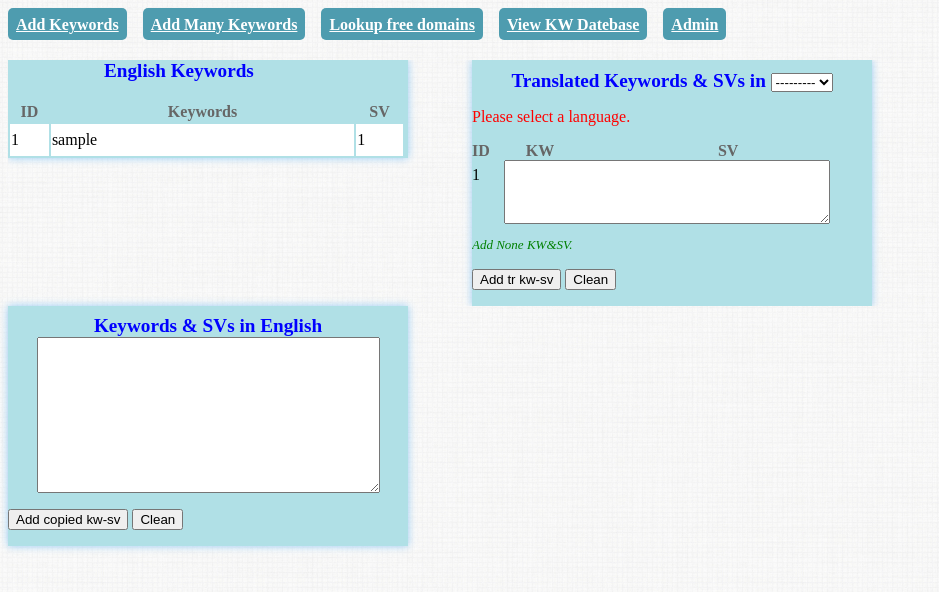
After one commit to danibudi/tld_keywords_tool, a Django app: page /manykw in a window 1280 px wide. The commit adds this page. Shown: the top 592 px of the page, without its empty margins (0-939 px from the left). Run offline with Django 3.2, Linux system fonts and the light colour scheme; tables that the repository leaves empty hold one stand-in row (values such as "Sample post"); parts of the project's set-up code (start-up, migrations or seed data) failed here and were passed over.

Commit message:
add many kws with table

```diff
--- a/kwt/kwt/forms.py
+++ b/kwt/kwt/forms.py
@@ -28,6 +28,21 @@ class KwdSvForm(Form):
     def __init__(self, *args, **kwargs):
         super(KwdSvForm, self).__init__(*args, **kwargs)
         self.fields['kwd_sv'].label = "Keywords&SV"
+
+
+class TranslatedForm(Form):
+    kwd_sv_tr = forms.CharField(widget=forms.Textarea, required=False,
+                             help_text='Translated keywords and SVs.')
+    language = forms.ModelChoiceField(
+        lang_all.order_by('language'),
+        widget=forms.Select(
+            attrs={"onChange": 'click_submit()'}), required=False)
+
+    def __init__(self, *args, **kwargs):
+        super(TranslatedForm, self).__init__(*args, **kwargs)
+        self.fields['kwd_sv_tr'].label = "Translated Keywords&SV"
+        self.fields['kwd_sv_tr'].widget.attrs = {
+            "style": "width:80%; resize: vertical; font-size: larger; line-height: 2.4em;"}
 
 
 class KeywordListForm(ModelForm):
--- a/kwt/kwt/templates/grid.html
+++ b/kwt/kwt/templates/grid.html
@@ -74,7 +74,7 @@ function clr()
 <h1 style="color:#4E9CAF; margin-top: 2em;">
 Available domains
 </h1>
-    <form name="form_lang" action="" method="post">{% csrf_token %}
+    <form name="form_lang" action="" method="post">
     {{ form_lang.management_form }}
     {{ form_lang.as_p }}
     <input type="submit" value="Show available Domains" />
--- /dev/null
+++ b/kwt/kwt/templates/manykw.html
@@ -0,0 +1,292 @@
+{% load i18n %}
+{% get_available_languages as LANGUAGES %}
+<!DOCTYPE html PUBLIC "-//W3C//DTD XHTML 1.0 Transitional//EN"
+    "http://www.w3.org/TR/xhtml1/DTD/xhtml1-transitional.dtd">
+<?xml version="1.0" encoding="utf-8"?>
+<html xmlns="http://www.w3.org/1999/xhtml">
+
+<head>
+<style>
+.tkw
+{
+overflow:auto;
+background-color: #b0e0e6;
+box-shadow: 0em 0em 0.5em #97CBF4;
+vertical-align:top!important;
+width: 25em;
+}
+.title{
+    color: blue;
+    font-size:larger;
+    font-weight:bold;
+    text-align:center;
+    margin-left:5em;
+    margin-top:0.5em;
+}
+.errorlist {
+   font-size: small!important;
+}
+
+ul.errorlist {
+   font-size: small!important;
+   color: red;
+   text-align: left;
+}
+
+}
+.textarea {
+    border: none;
+    width: 100%;
+    -webkit-box-sizing: border-box; /* <=iOS4, <= Android  2.3 */
+    -moz-box-sizing: border-box; /* FF1+ */
+    box-sizing: border-box; /* Chrome, IE8, Opera, Safari 5.1*/
+}
+
+.helptext {
+    font-size: small;
+    font-style: italic;
+    color: green;
+}
+
+.flex-container {
+    display: -webkit-box;
+    display: -moz-box;
+    display: -ms-flexbox;
+    display: -webkit-flex;
+    display: flex;
+    -webkit-box-direction: normal;
+    -moz-box-direction: normal;
+    -webkit-box-orient: horizontal;
+    -moz-box-orient: horizontal;
+    -webkit-flex-direction: row;
+    -ms-flex-direction: row;
+    flex-direction: row;
+    -webkit-flex-wrap: nowrap;
+    -ms-flex-wrap: nowrap;
+    flex-wrap: nowrap;
+    -webkit-box-pack: start;
+    -moz-box-pack: start;
+    -webkit-justify-content: flex-start;
+    -ms-flex-pack: start;
+    justify-content: flex-start;
+    -webkit-align-content: stretch;
+    -ms-flex-line-pack: stretch;
+    align-content: stretch;
+    -webkit-box-align: start;
+    -moz-box-align: start;
+    -webkit-align-items: flex-start;
+    -ms-flex-align: start;
+    align-items: flex-start;
+    margin-top: 1em;
+    overflow:auto;
+    max-height:40em;
+    width: 55em!important;
+}
+
+.flex-item:{
+    -webkit-box-ordinal-group: 1;
+    -moz-box-ordinal-group: 1;
+    -webkit-order: 0;
+    -ms-flex-order: 0;
+    order: 0;
+    -webkit-box-flex: 0;
+    -moz-box-flex: 0;
+    -webkit-flex: 0 1 auto;
+    -ms-flex: 0 1 auto;
+    flex: 0 1 auto;
+    -webkit-align-self: auto;
+    -ms-flex-item-align: auto;
+    align-self: auto;
+}
+
+/*
+    Legacy Firefox implementation treats all flex containers
+    as inline-block elements.
+*/
+
+@-moz-document url-prefix() {
+.flex-container {
+    width: auto;
+    -moz-box-sizing: border-box;
+    }
+}
+
+.table_data {
+    background-color:white;
+    height: 1.5em;
+}
+
+.table_header {
+    color: #666666;
+    font-weight:bold;
+    font-size:medium;
+}
+
+.headerSortDown {
+  background-image: url("http://i.imgur.com/RkA9MBo.png");
+  background-repeat:no-repeat;
+}
+.headerSortUp {
+  background-image: url("http://i.imgur.com/SP99ZPJ.png");
+  background-repeat:no-repeat;
+}
+input:focus
+{
+background-color:#FFFF99;
+}
+
+textarea:focus {
+    background: #FFFF99;
+}
+#hh :hover
+{
+color:blue;
+}
+#content > div:nth-child(1):hover
+{
+color:black!important;
+}
+</style>
+
+<script type="text/javascript" src="{{ STATIC_URL }}jquery-latest.js"></script>
+<script type="text/javascript" src="{{ STATIC_URL }}jquery.tablesorter.js/"></script>
+<script>
+$(document).ready(function()
+    {
+        $("#KeywordsTable").tablesorter();
+        $("#TranslatedTable").tablesorter();
+        var inputs = $("#id_tr_kw_sv_sub-kwd_sv_tr");
+        var kw_ids = $("#kw_ids");
+        s_height = $("#KeywordsTable").css("height");
+        first_height = $("#aaa").css("height");
+        $(kw_ids).css("height",s_height);
+        //$("#id_transl_table").css("height",first_height);
+        $(inputs).css("height",s_height);
+    }
+);
+
+function clr()
+{
+    var ta = document.getElementById("id_kw_sv_sub-kwd_sv");
+    ta.value = "";
+    ta.focus();
+}
+
+function clr_textarea()
+{
+    var ta = document.getElementById("id_tr_kw_sv_sub-kwd_sv_tr");
+    ta.value = "";
+    ta.focus();
+}
+</script>
+<script>
+function get_submit_button() {
+    var inputs = document.getElementsByTagName('INPUT');
+    for(var i=0; i < inputs.length; i++) {
+        var inp = inputs[i];
+        if(inp.value == 'Set language') {
+            return inp;
+            break; // exits the loop #id_trans_kw-0-kw
+        }
+    }
+    return false;
+}
+
+function click_submit() {
+    var inp = get_submit_button();
+    if(inp) inp.click();
+}
+</script>
+
+<title>
+Keywords
+</title>
+</head>
+
+<body style="background-image:url('/static/bground-pattern.jpg');">
+<div id='hh'> {% block navigate %}
+{% include "navigation.html" %}
+{% endblock %}<br/></div>
+<form action="" name="kw_sv_sub" method="post">{% csrf_token %}
+<div class="flex-container" id="content">
+    <div class="flex-item">
+        <div class="tkw"><span class="title" style="margin-bottom: 2em;">English Keywords</span>
+        <table id="KeywordsTable" class="tablesorter" style="width:24.8em; vertical-align:top!important; margin-top: 1.1em;">
+            <thead>
+            <tr id="aaa">
+            <th class="table_header" style="width:10%;">ID</a></th>
+            <th class="table_header" style="width:auto">Keywords</th>
+            <th class="table_header" style="width:50%;">SV</th>
+            </tr>
+            </thead>
+            <tbody>
+                {% for kw in kwords_all %}
+                <tr style="height:2em!important;" width=100%>
+                    <td class="table_data" style="width:10%;">{{ kw.id }}</td>
+                    <td class="table_data" style="width:78%;">{{ kw.kw_english.lower }}</td>
+                    <td class="table_data" style="width:auto;">{{ kw.sv_english }}</td>
+                </tr>
+                {% endfor %}
+            </tbody>
+        </table>
+        </div>
+    </div>
+    <div class="flex-item" style="margin-left: 4em; ">
+        <div class="tkw" name="lang_sub" id="kwordslist">
+            <input type="submit" name="lang_sub" value="Set language" style="display: none;"/>
+                    {% if form_errors %}
+                        {% if not language or not form_kwd_sv.language %}
+                            <p style="color: #F00;">Please select a language.</p>
+                        {% else %}
+                            {% for i in form_errors %}
+                            {{ i }}
+                            {% endfor %}
+                        {% endif %}
+                    {% endif %}
+            <div>
+                {{ form_tr_kwd_sv.management_form }}
+                <div class="title" style="margin-left:0em!important;">Translated Keywords & SVs in {{ form_kwd_sv.language }}</div>
+                    {% if not language or not form_kwd_sv.language %}
+                        <p style="color: #F00;">Please select a language.</p>
+                    {% endif %}
+                    {% if new_kwds_list_errors %}
+                        <p style="color: red; font-size: small; text-align: left;">
+                        Please correct the error below.</p>
+                         {% for i in new_kwds_list_errors %}
+                            <li style="font-size: small!important; color: red; text-align: left;">{{ i }} </li>
+                            {% endfor %}
+                    {% endif %}
+                    <p style="margin-bottom: 0em; color: #666; font-weight: bold; font-size: medium;">ID <span style="margin-left: 2em"> KW <span style="margin-left: 10em">SV</span></p>
+                <div id="kw_ids" style="float:left; width:2em!important; margin-top: -0.6em;">
+                        {% for kw in kwords_all %}
+                        <p id="id_transl_table" style="height:1.13em!important;">
+                            {{ kw.id }}
+                        </p>
+                        {% endfor %}
+                </div>
+                <span>
+                {{ form_tr_kwd_sv.kwd_sv_tr }}
+                </span>
+                <p class="helptext">Add {{ language }} KW&SV.</p>
+                <p><input type="submit" name="tr_kw_sv_sub" value="Add tr kw-sv" />
+                    <input type="submit" name="tr_kw_sv_clean" value="Clean" onclick="clr_textarea()" />
+                </p>
+            </div>
+        </div>
+    </div>
+</div>
+<div class="tkw">
+{{ form_kwd_sv.management_form }}
+<div class="title" style="margin-left:0em!important;">Keywords & SVs in English
+{% if form_kwd_sv.errors %}
+    <p style="color: red; font-size: small; text-align: left;">
+    Please correct the error below.</p>
+    <p style="font-size: small!important; color: red; text-align: left;">{{ form_kwd_sv.errors }}</p>
+{% endif %}
+{{ form_kwd_sv.kwd_sv }}
+</div>
+<p><input type="submit" name="kw_sv_sub" value="Add copied kw-sv" />
+    <input type="submit" name="kw_sv_clean" value="Clean" onclick="clr()" /></p>
+</form>
+</body>
+</html>
--- a/kwt/kwt/templates/navigation.html
+++ b/kwt/kwt/templates/navigation.html
@@ -1,6 +1,7 @@
 {% block navigate %}
    <div>
         <a href="/home/"  class="button">Add Keywords</a>
+        <a href="/manykw"  class="button">Add Many Keywords</a>
         <span><a href="/"  class="button">Lookup free domains</a></span>
         <span><a href="/kw_db/"  class="button" style="">View KW Datebase</a></span>
         <span><a href="/admin/"  class="button" style="">Admin</a></span>
--- a/kwt/kwt/urls.py
+++ b/kwt/kwt/urls.py
@@ -1,6 +1,6 @@
 from django.conf.urls import patterns, include, url
 from django.conf import settings
-from django.conf.urls import *
+#~ from django.conf.urls import *
 #~ import django.views.generic.simple.redirect_to
 
 # Uncomment the next two lines to enable the admin:
@@ -9,22 +9,18 @@ admin.autodiscover()
 
 
 urlpatterns = patterns('',
-    # Examples:
     url(r'^$', 'kwt.views.grid', name='grid'),
     #~ url(r'^grid/$', 'kwt.views.grid', name='grif.html'),
     url(r'^home/$', 'kwt.views.home', name='home'),
+    url(r'^manykw$', 'kwt.views.manykw', name='manykw'),
     url(r'^kw_db/$', 'kwt.views.kw_db', name='kw_db'),
     url(r'^kw_english/(?P<kw_english>[-\w]+)/$', 'kwt.views.kw_db1', name='kw_db1'),
-    #~ url(r'^kw_english/(?P<kw_english>[-\w]+)/$', 'kwt.views.all_json_models', name='kw_db1'),
-    #~ url(r'^home/(?P<name>\d{4})/$', 'year_archive', {'name': request.session.name}),
-    # url(r'^{{ project_name }}/', include('{{ project_name }}.foo.urls')),
 
     # Uncomment the admin/doc line below to enable admin documentation:
     # url(r'^admin/doc/', include('django.contrib.admindocs.urls')),
 
     # Uncomment the next line to enable the admin:
     url(r'^admin/', include(admin.site.urls)),
-    #~ url(r'^favicon\.ico$', ' django.shortcuts.redirect', {'url': '/static/favicon.ico'}),
 )
 if settings.DEBUG:
     # static files (images, css, javascript, etc.)
--- a/kwt/kwt/views.py
+++ b/kwt/kwt/views.py
@@ -2,7 +2,8 @@ from django.shortcuts import render_to_response
 from django.views.decorators.csrf import csrf_exempt
 from django.template.context import RequestContext
 from models import Keyword, Tld, Kw_sv_language, Language
-from forms import LanguageForm, KwdSvForm, KeywordListForm, KeywordDbForm
+from forms import (LanguageForm, KwdSvForm, KeywordListForm,
+                   KeywordDbForm, TranslatedForm)
 from namecheap_api import namecheap_domains_check, parser_data
 from django.forms.formsets import formset_factory
 
@@ -59,7 +60,8 @@ def home(request):
             #~ request.session["name"] = language.id
             kwords_untranslated = kw_sort(language=language)
             KeywordListFormSet = formset_factory(KeywordListForm, extra=0)
-            if ('lang_sub' in request.POST or 'kw_sv_sub' in request.POST) and language is not None:
+            if ('lang_sub' in request.POST or 'kw_sv_sub' in request.POST)\
+                    and language is not None:
                 x_post = [
                     dict(kw_english=kw,
                          language=language.id) for kw in kwords_untranslated]
@@ -69,9 +71,9 @@ def home(request):
                                              prefix='trans_kw')
             if 'clear_trans_kw' in request.POST:
                 if language:
-                    language=language.id
+                    language = language.id
                 else:
-                    language=None
+                    language = None
                 x_post = [dict(
                     kw_english=kw,
                     language=language) for kw in kwords_untranslated]
@@ -109,6 +111,76 @@ def home(request):
 
 
 @csrf_exempt
+def manykw(request):
+    kw_language = None
+    language = None
+    kw_sv_dict = None
+    form_errors = []
+    kwords_untranslated = []
+    new_kwds_list_errors = []
+    form_kwd_sv = KwdSvForm(prefix='kw_sv_sub')
+    form_tr_kwd_sv = TranslatedForm(prefix='tr_kw_sv_sub')
+    if request.method == 'POST':
+        form_kwd_sv = KwdSvForm(request.POST, prefix='kw_sv_sub')
+        form_tr_kwd_sv = TranslatedForm(request.POST, prefix='tr_kw_sv_sub')
+        if 'kw_sv_sub' in request.POST:
+            if form_kwd_sv.is_valid():
+                kw_sv_data = form_kwd_sv.cleaned_data['kwd_sv']
+                kw_sv_dict = parser_data(kw_sv_data)
+                for k, v in kw_sv_dict.items():
+                    try:
+                        kw, created = Keyword.objects.get_or_create(
+                            kw_english=str(k).lower())
+                        kw.sv_english = int(v)
+                        kw.save()
+                    except:
+                        pass
+        if form_kwd_sv.is_valid():
+            try:
+                language = Language.objects.get(request.session["name"])
+            except:
+                language = form_kwd_sv.cleaned_data['language']
+            else:
+                language = None
+            kwords_untranslated = kw_sort(language=language)
+            if 'tr_kw_sv_sub' in request.POST:
+                if form_tr_kwd_sv.is_valid():
+                    kw_sv_data = form_tr_kwd_sv.cleaned_data['kwd_sv_tr']
+                    kw_sv_dict = parser_data(kw_sv_data)
+                    new_kwds_list = zip([
+                        i.id for i in kwords_untranslated], kw_sv_dict.items())
+                    if not new_kwds_list:
+                        new_kwds_list_errors.append('kw & sv needed')
+                    for eng_kw_id, transl_kw in new_kwds_list:
+                        try:
+                            kw = Kw_sv_language.objects.create(
+                                kw_english=Keyword.objects.get(
+                                    id=int(eng_kw_id)),
+                                kw=str(transl_kw[0]).lower().strip(),
+                                sv=int(transl_kw[1]),
+                                language=language
+                                )
+                        except Exception as inst:
+                            # __str__ allows args to printed directly
+                            new_kwds_list_errors.append(
+                                [inst, (eng_kw_id, transl_kw)])
+                    kwords_untranslated = kw_sort(language=language)
+                else:
+                    form_tr_kwd_sv.append(form_tr_kwd_sv.errors)
+    if language is None:
+        kwords_untranslated = Keyword.objects.all()
+        form_kwd_sv = KwdSvForm(prefix='kw_sv_sub')
+    return render_to_response(
+        'manykw.html',
+        dict(language=language, kw_sv_dict=kw_sv_dict, form_errors=form_errors,
+             kw_language=kw_language, form_kwd_sv=form_kwd_sv,
+             form_tr_kwd_sv=form_tr_kwd_sv,
+             new_kwds_list_errors=new_kwds_list_errors,
+             kwords_all=kwords_untranslated),
+        context_instance=RequestContext(request))
+
+
+@csrf_exempt
 def grid(request):
     tlds = Tld.objects.all()
     t_list = [t.domain for t in tlds]
@@ -133,12 +205,15 @@ def grid(request):
             kw = [kw.kw for kw in kw_language]
             kw_domain_list = sum(kw_domain_list, [])
             try:
-                namecheap_domains, err = namecheap_domains_check(kw_domain_list)
+                namecheap_domains, err = namecheap_domains_check(
+                    kw_domain_list)
             except:
                 return render_to_response(
                     'grid.html', dict(
                         domains=None, namecheap_domains=namecheap_domains,
-                        form_lang=form_lang, exception_error='<urlopen error [Errno -2] Name or service not known>',
+                        form_lang=form_lang,
+                        exception_error="""
+                        <urlopen error [Errno-2] Name or service not known>""",
                         context_instance=RequestContext(request)))
             grid_id = iter(xrange(10000))
             grid = []
--- a/kwt/test_namecheap.py
+++ b/kwt/test_namecheap.py
@@ -38,9 +38,9 @@ class TestApi(unittest.TestCase):
         domains_status, err = namecheap_domains_check(
             domain_list=50*domains)
         self.assertEquals(domains_status, {'google.com': False,
-                           'availabledomain.com': False,
-                           u'раббота.com': True,
-                           u'труд.com': False, 'alabaladomain.com': True})
+                          'availabledomain.com': False,
+                          u'раббота.com': True,
+                          u'труд.com': False, 'alabaladomain.com': True})
 
     def test_get_HTTPResponce_no_domain_list(self):
         domains_status, err = namecheap_domains_check()
```
